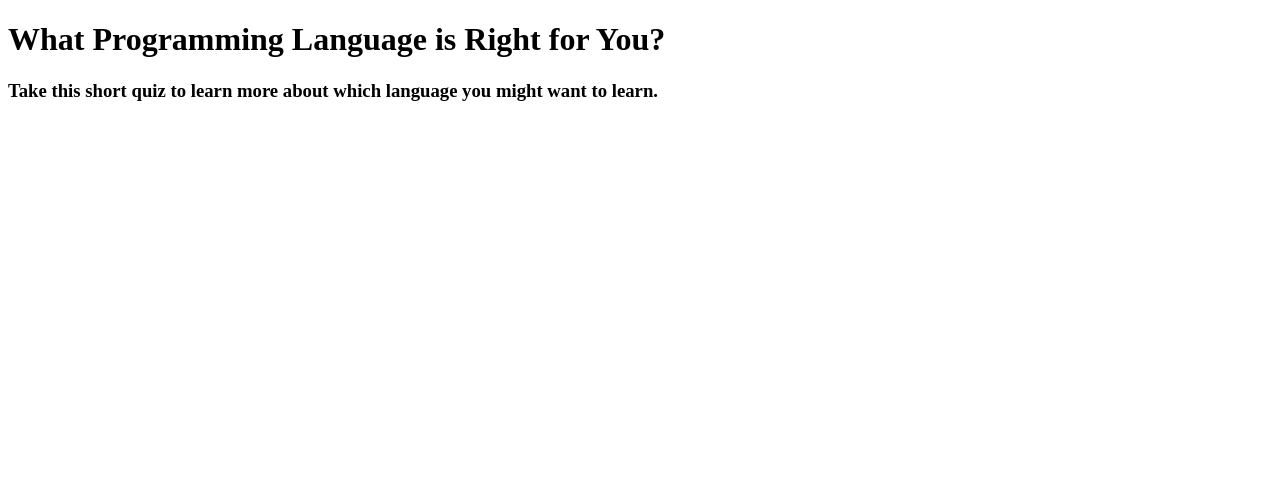
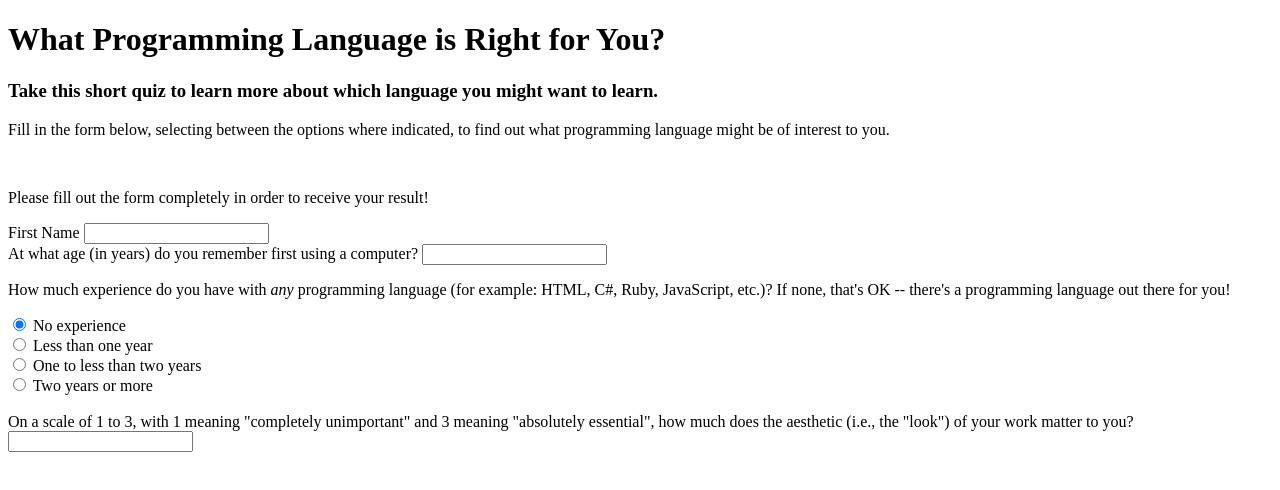
Before and after one commit to gramsower/prog-lang-selector, a plain HTML site: page index.html in a window 1280 px wide. Drawn offline with Linux system fonts and the light colour scheme.

Commit message:
WIP add form for user input, including all data entry fields and radio buttons

```diff
--- a/index.html
+++ b/index.html
@@ -8,5 +8,49 @@
 <body>
   <h1>What Programming Language is Right for You?</h1>
   <h3>Take this short quiz to learn more about which language you might want to learn.</h3>
+  <p>Fill in the form below, selecting between the options where indicated, to find out what programming language might be of interest to you.</p>
+  <br>
+  <form id="userInfo">
+    <p id="error-message" class="hidden">Please fill out the form completely in order to receive your result!</p>
+    <label for="name">First Name</label>
+    <input id="name" type="text">
+    <br>
+    <label for="firstCompAge">At what age (in years) do you remember first using a computer?</label>
+    <input id="age" type="text">
+    <br>
+    <p>How much experience do you have with <em>any</em> programming language (for example: HTML, C#, Ruby, JavaScript, etc.)? If none, that's OK -- there's a programming language out there for you!</p>
+    <form id="radio-form">
+      <label>
+        <input type="radio" name="Experience" value="noExperience" checked>
+        No experience
+      </label><br>
+      <label>
+        <input type="radio" name="Experience" id="lessThanOne">
+        Less than one year
+      </label><br>
+      <label>
+        <input type="radio" name="Experience" id="oneToTwo">
+        One to less than two years
+      </label><br>
+      <label>
+        <input type="radio" name="Experience" id="moreThanTwo">
+        Two years or more
+      </label>
+      <br>
+      <br>
+      </form>
+      <form>
+        <label for="looks">On a scale of 1 to 3, with 1 meaning "completely unimportant" and 3 meaning "absolutely essential", how much does the aesthetic (i.e., the "look") of your work matter to you?</label>
+        <input id="looks" type="number">
+  </form>
+
+
+    </label>
+
+
+
+
+
+
 
 </body>
```
